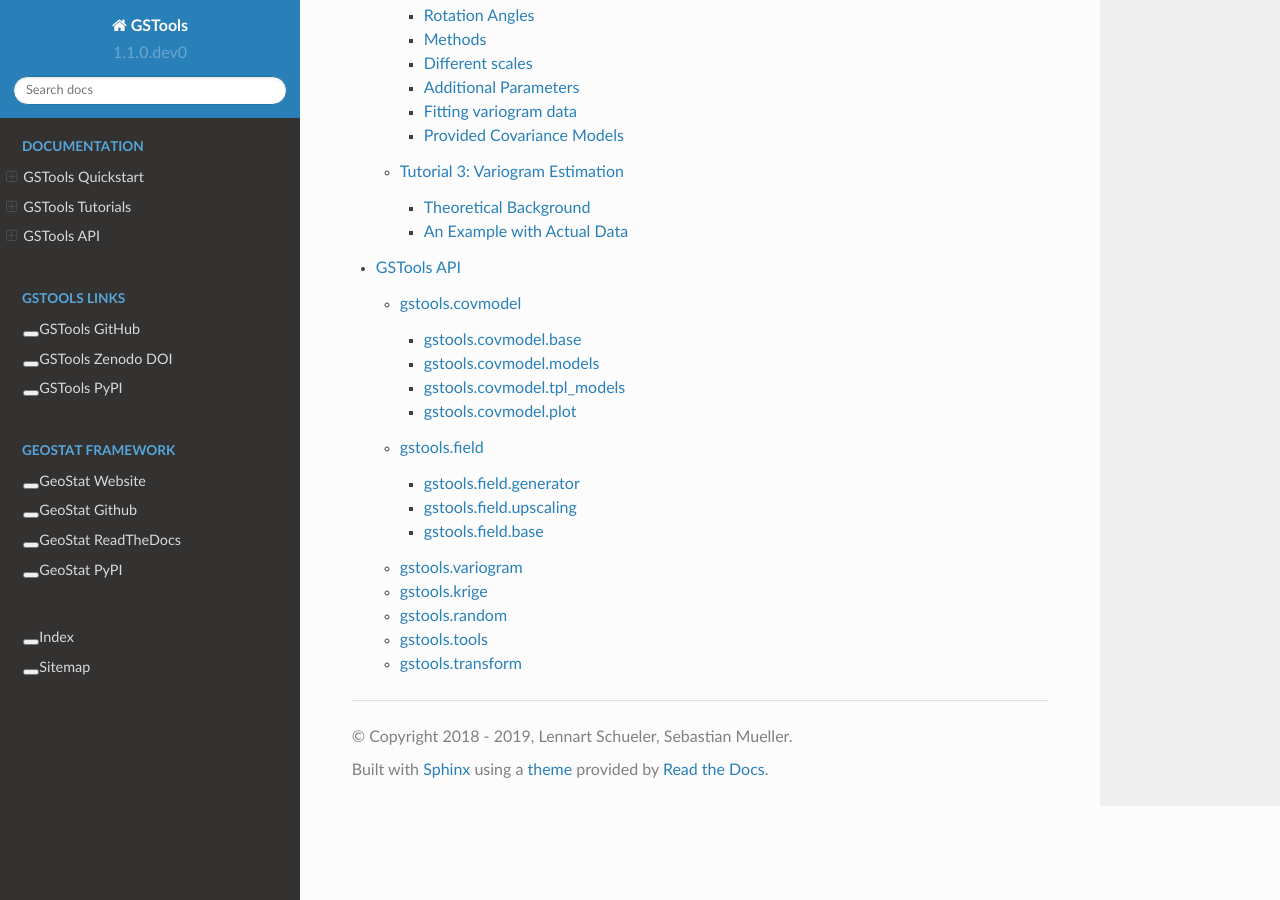
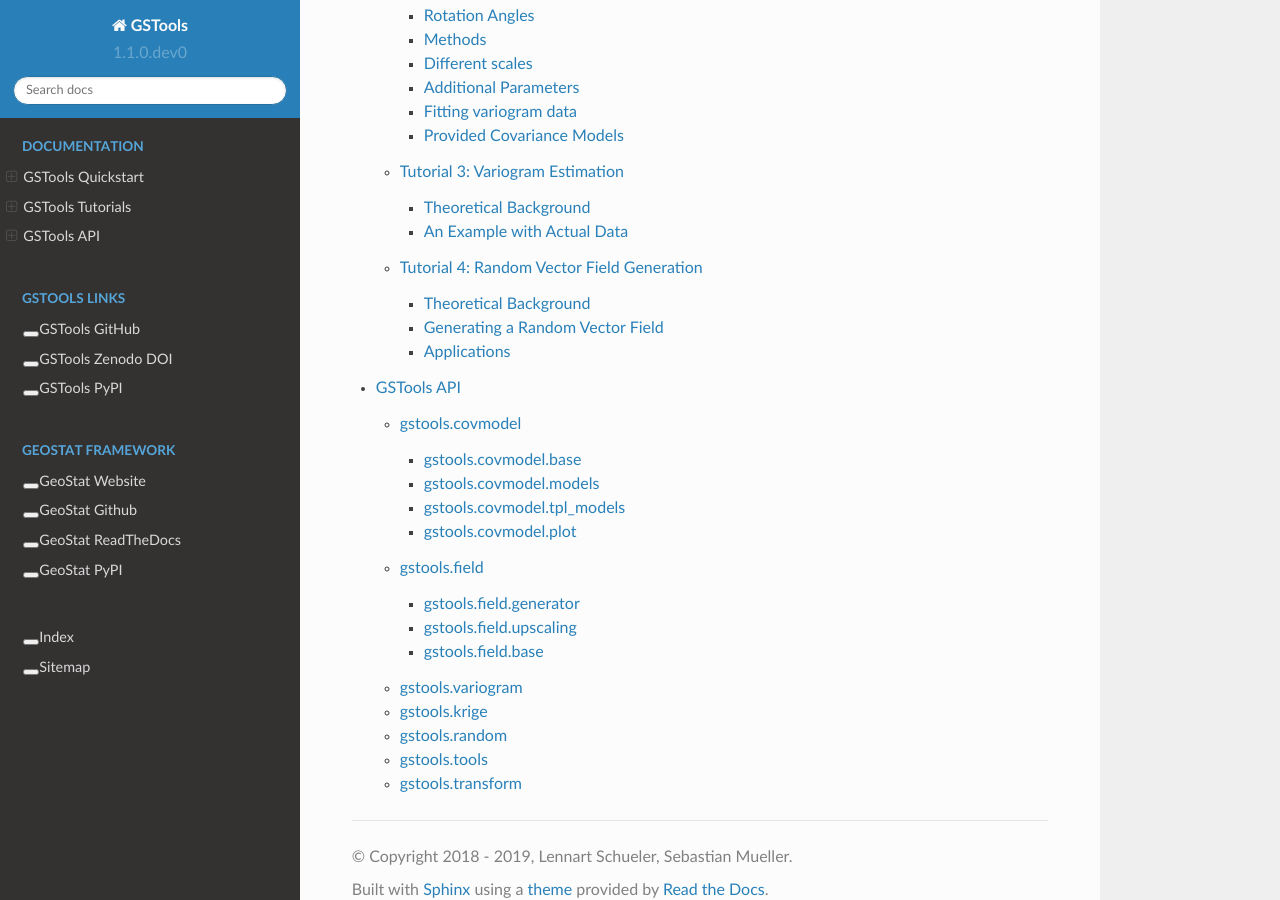
Before and after one commit to GeoStat-Framework/GSTools, a Sphinx documentation site: the page built from docs/source/contents.rst, in a window 1280 px wide and 900 px high, scrolled down 947 px. Built offline with Sphinx 7.4.7 and the Read the Docs theme 2.0.0, drawn with Linux system fonts in a browser that asks for light colours; formulas are drawn with MathJax 3; some of the changed lines change nothing that is shown.

Commit message:
Added a tutorial for calculating random vector fields

```diff
--- /dev/null
+++ b/docs/source/tutorial_04_vec_field.rst
@@ -0,0 +1,98 @@
+Tutorial 4: Random Vector Field Generation
+==========================================
+
+In 1970, Kraichnan was the first to suggest a randomization method.
+For studying the diffusion of single particles in a random incompressible
+velocity field, he came up with a randomization method which includes a
+projector which ensures the incompressibility of the vector field.
+
+
+Theoretical Background
+----------------------
+
+Without loss of generality we assume that the mean velocity :math:`\bar{U}` is oriented
+towards the direction of the first basis vector :math:`\mathbf{e}_1`. Our goal is now to
+generate random fluctuations with a given covariance model around this mean velocity.
+And at the same time, making sure that the velocity field remains incompressible or
+in other words, ensure :math:`\nabla \cdot \mathbf U = 0`.
+This can be done by using the randomization method we already know, but adding a
+projector to every mode being summed:
+
+
+.. math::
+
+   \mathbf{U}(\mathbf{x}) = \bar{U} \mathbf{e}_1 - \sqrt{\frac{\sigma^{2}}{N}}
+   \sum_{i=1}^{N} \mathbf{p}(\mathbf{k}_i) \left[ Z_{1,i}
+      \cos\left( \langle \mathbf{k}_{i}, \mathbf{x} \rangle \right)
+   + \sin\left( \langle \mathbf{k}_{i}, \mathbf{x} \rangle \right) \right]
+
+with the projector
+
+.. math::
+
+   \mathbf{p}(\mathbf{k}_i) = \mathbf{e}_1 - \frac{\mathbf{k}_i k_1}{k^2} \; .
+
+By calculating :math:`\nabla \cdot \mathbf U = 0`, it can be verified, that
+the resulting field is indeed incompressible.
+
+
+Generating a Random Vector Field
+--------------------------------
+
+As a first example we are going to generate a vector field with a Gaussian
+covariance model on a structured grid:
+
+.. code-block:: python
+
+   import numpy as np
+   import matplotlib.pyplot as plt
+   from gstools import SRF, Gaussian
+   x = np.arange(100)
+   y = np.arange(100)
+   model = Gaussian(dim=2, var=1, len_scale=10)
+   srf = SRF(model, generator='VectorField')
+   srf((x, y), mesh_type='structured', seed=19841203)
+   srf.plot()
+
+And we get a beautiful streamflow plot:
+
+.. image:: pics/vec_srf_tut_gau.png
+   :width: 600px
+   :align: center
+
+Let us have a look at the influence of the covariance model. Choosing the
+exponential model and keeping all other parameters the same
+
+.. code-block:: python
+
+   from gstools import Exponential
+
+   model2 = Exponential(dim=2, var=1, len_scale=10)
+   srf.model = model2
+   srf((x, y), mesh_type='structured', seed=19841203)
+   srf.plot()
+
+we get following result
+
+.. image:: pics/vec_srf_tut_exp.png
+   :width: 600px
+   :align: center
+
+and we see, that the wiggles are much "rougher" than the smooth Gaussian ones.
+
+
+Applications
+------------
+
+One great advantage of the Kraichnan method is, that after some initializations,
+one can compute the velocity field at arbitrary points, online, with hardly any
+overhead.
+This means, that for a Lagrangian transport simulation for example, the velocity
+can be evaluated at each particle position very efficiently and without any
+interpolation. These field interpolations are a common problem for Lagrangian
+methods.
+
+
+.. raw:: latex
+
+    \clearpage
--- a/docs/source/tutorials.rst
+++ b/docs/source/tutorials.rst
@@ -11,3 +11,4 @@ explore its whole beauty and power.
    tutorial_01_srf.rst
    tutorial_02_cov.rst
    tutorial_03_vario.rst
+   tutorial_04_vec_field.rst
```
